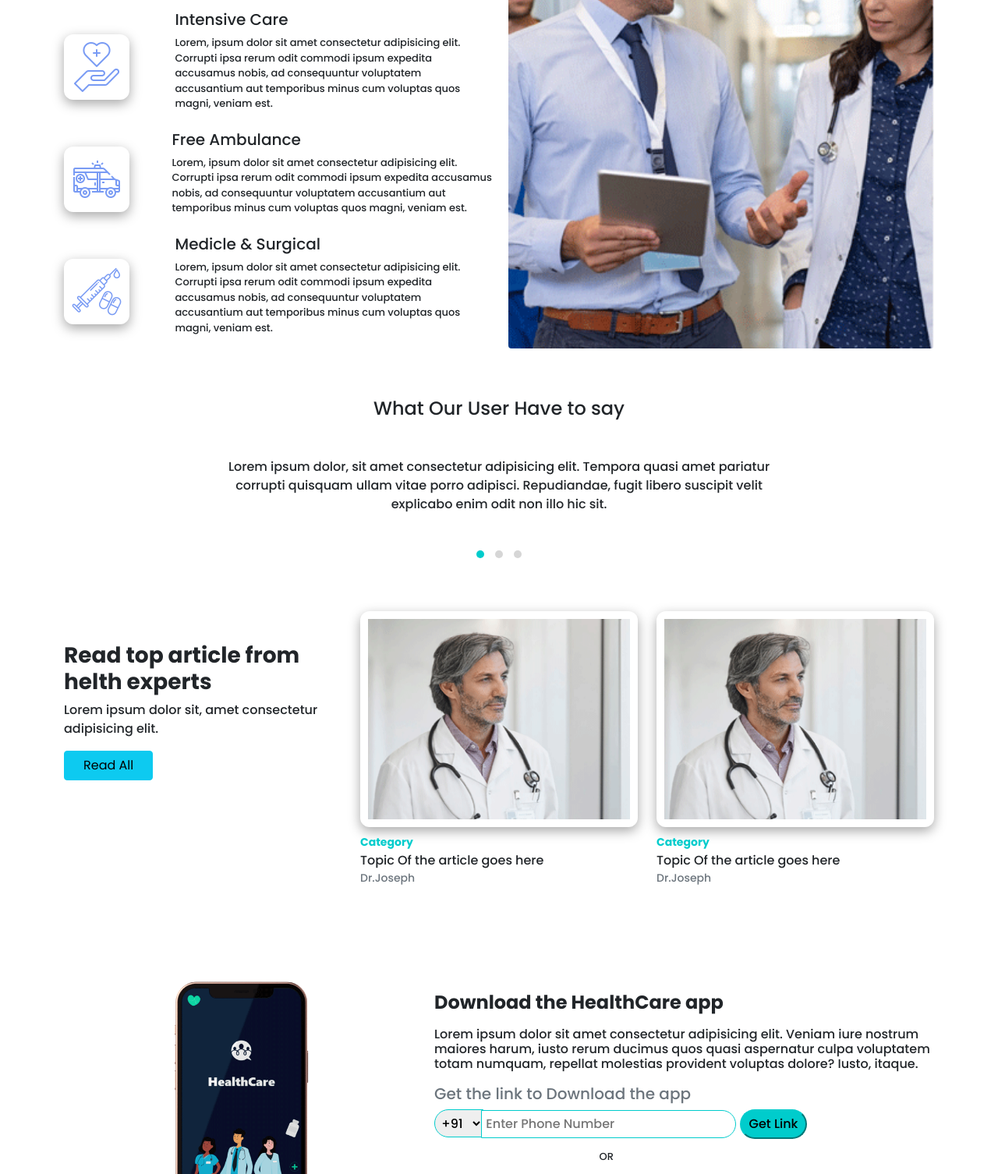
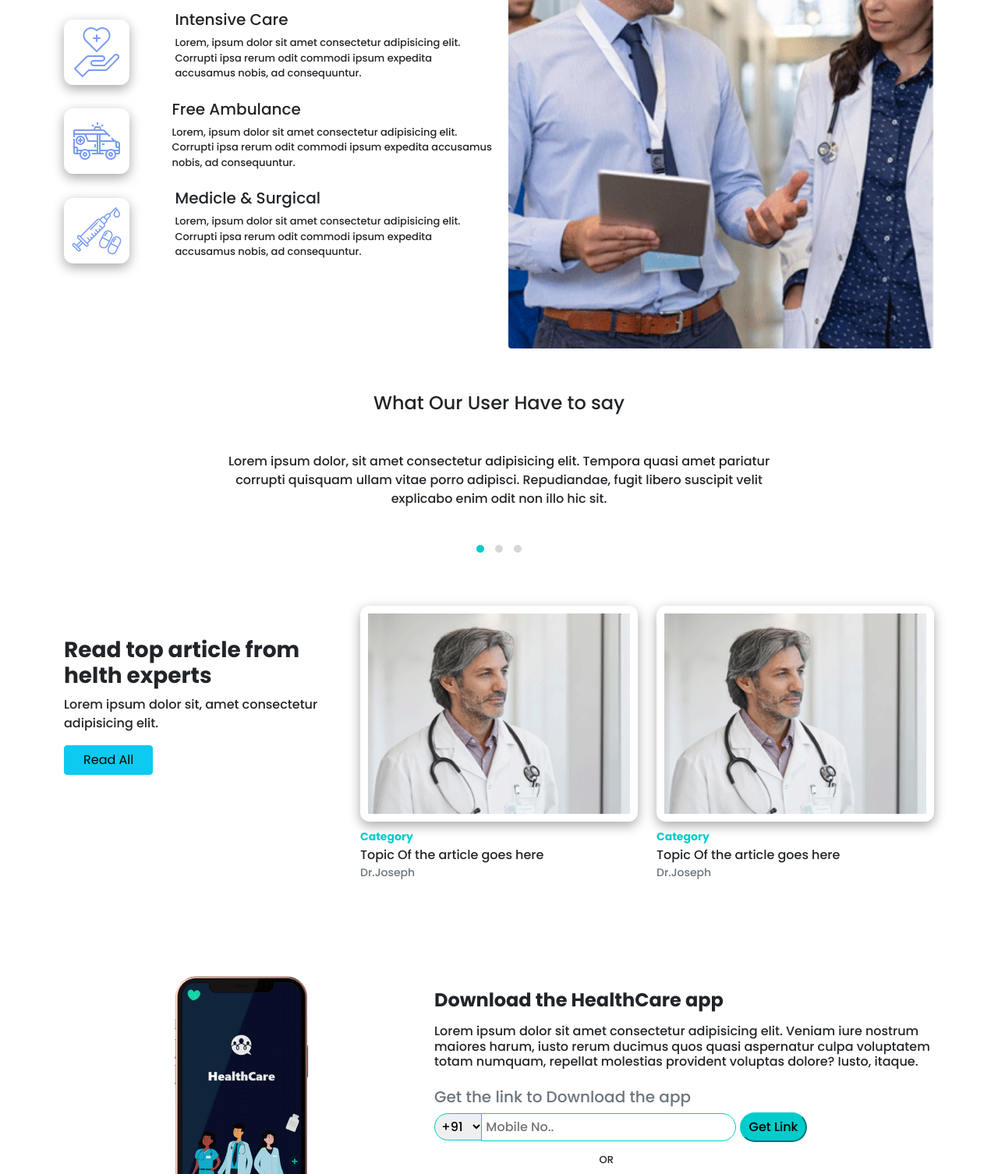
Before and after one commit to Rajanpatel340/doctor-templete, a plain HTML site: page index.html in a window 1280 px wide. Shown: the part 2466-3972 px from the top of the page at 78% size. Drawn offline with Linux system fonts and the light colour scheme.

Commit message:
change responsiv

```diff
--- a/css/responsive.css
+++ b/css/responsive.css
@@ -25,9 +25,16 @@
 }
 .input-itms input[type=text] {
     font-size: 0.8rem;
+    max-width: 35%;
 }
 .input-itms select {
     font-size: 0.82rem;
+}
+.or {
+    position: absolute;
+    font-size: 13px;
+    left: 45%;
+    bottom: -70%;
 }
 .d-btn {
     background-color: transparent;
--- a/index.html
+++ b/index.html
@@ -373,7 +373,7 @@
       <div class="container-fluid">
         <div class="container">
           <div class="row">
-            <div class="col-lg-6 col-md-6 col-sm-12 py-5">
+            <div class="col-lg-6 col-md-6 col-sm-12 pt-5">
               <p class="h2 my-4 text-mob-center">Why Choose Us</p>
               <p class="text-mob-center">Lorem ipsum dolor sit amet consectetur adipisicing elit. Magni, molestias tenetur? Eaque id voluptatum cupiditate magni. Architecto corrupti, doloribus modi amet sit, officia maxime minus illum sint aperiam inventore ex!</p>
               <div class="col-12 my-2">
@@ -387,7 +387,7 @@
                     <p class="h5">
                       Intensive Care
                     </p>
-                    <p>Lorem, ipsum dolor sit amet consectetur adipisicing elit. Corrupti ipsa rerum odit commodi ipsum expedita accusamus nobis, ad consequuntur voluptatem accusantium aut temporibus minus cum voluptas quos magni, veniam est.</p>
+                    <p>Lorem, ipsum dolor sit amet consectetur adipisicing elit. Corrupti ipsa rerum odit commodi ipsum expedita accusamus nobis, ad consequuntur.</p>
                   </div>
                 </div>
               </div>
@@ -402,7 +402,7 @@
                     <p class="h5">
                       Free Ambulance
                     </p>
-                    <p>Lorem, ipsum dolor sit amet consectetur adipisicing elit. Corrupti ipsa rerum odit commodi ipsum expedita accusamus nobis, ad consequuntur voluptatem accusantium aut temporibus minus cum voluptas quos magni, veniam est.</p>
+                    <p>Lorem, ipsum dolor sit amet consectetur adipisicing elit. Corrupti ipsa rerum odit commodi ipsum expedita accusamus nobis, ad consequuntur.</p>
                   </div>
                 </div>
               </div>
@@ -417,7 +417,7 @@
                     <p class="h5">
                       Medicle & Surgical
                     </p>
-                    <p>Lorem, ipsum dolor sit amet consectetur adipisicing elit. Corrupti ipsa rerum odit commodi ipsum expedita accusamus nobis, ad consequuntur voluptatem accusantium aut temporibus minus cum voluptas quos magni, veniam est.</p>
+                    <p>Lorem, ipsum dolor sit amet consectetur adipisicing elit. Corrupti ipsa rerum odit commodi ipsum expedita accusamus nobis, ad consequuntur.</p>
                   </div>
                 </div>
               </div>
@@ -509,7 +509,7 @@
             </div>
             <div class="col-lg-7 col-md-7 col-sm-12 d-flex align-items-center">
               <div class="row ">
-                <div class="col-12">
+                <div class="col-12 text-mob-center py-3 pb-2">
                   <p class="h4"><b>Download the HealthCare app</b></p>
                   <p class="h6 py-2">
                     Lorem ipsum dolor sit amet consectetur adipisicing elit. Veniam iure nostrum maiores harum, iusto rerum ducimus quos quasi aspernatur culpa voluptatem totam numquam, repellat molestias provident voluptas dolore? Iusto, itaque.
@@ -523,7 +523,7 @@
                           <option value="91">+92</option>
                           <option value="91">+95</option>
                         </select>
-                        <input type="text" placeholder="Enter Phone Number"> <button class="get-link">Get Link </button>
+                        <input type="text" placeholder="Mobile No.."> <button class="get-link">Get Link </button>
                         <p class="or">OR</p>
                   </div>
                 </div>
```
